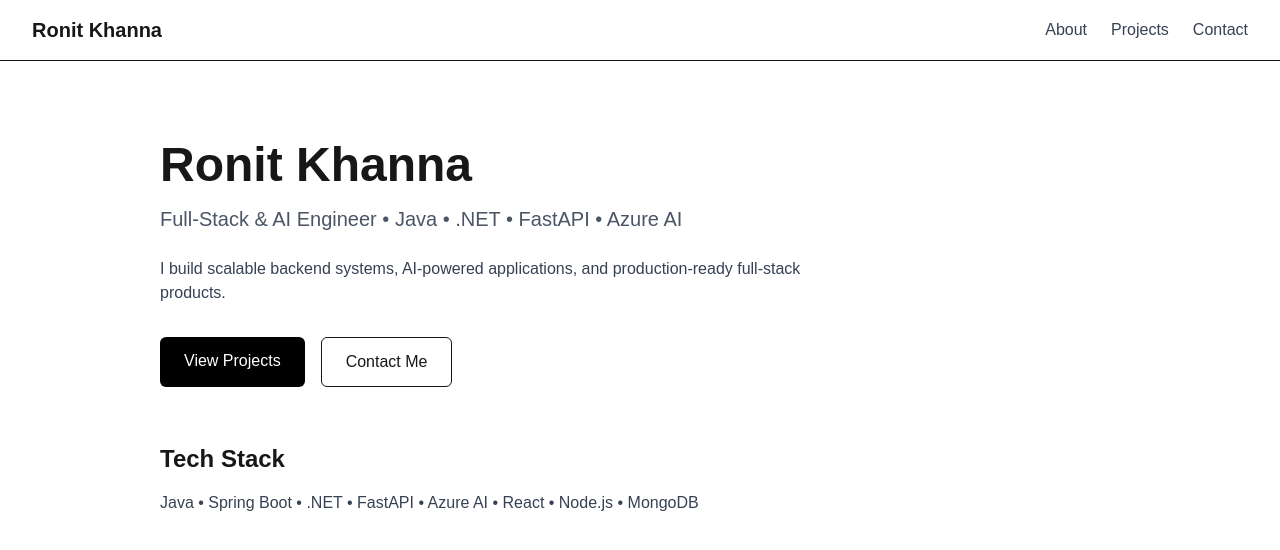
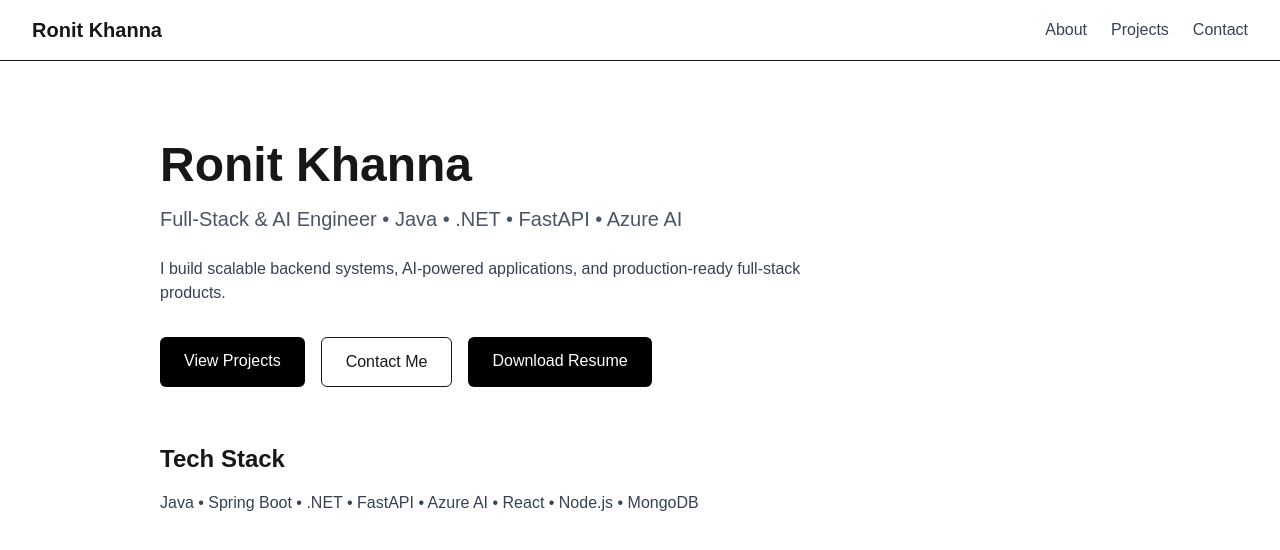
Before and after one commit to Ronn0905/portfolio, a Next.js app: page / in a window 1280 px wide. Shown: the top 550 px of the page. Built offline with nearby package versions, Linux system fonts and the light colour scheme.

Commit message:
Add resume download CTA and polish homepage layout

```diff
--- a/app/page.tsx
+++ b/app/page.tsx
@@ -12,7 +12,8 @@ export default function Home() {
         and production-ready full-stack products.
       </p>
 
-      <div className="mt-8 flex gap-4">
+      {/* CTA Buttons */}
+      <div className="mt-8 flex flex-wrap gap-4">
         <a
           href="/projects"
           className="px-6 py-3 bg-black text-white rounded-md"
@@ -26,16 +27,25 @@ export default function Home() {
         >
           Contact Me
         </a>
+
+        <a
+          href="/Ronit_Khanna_Resume.pdf"
+          target="_blank"
+          rel="noopener noreferrer"
+          className="px-6 py-3 bg-black text-white rounded-md"
+        >
+          Download Resume
+        </a>
       </div>
 
+      {/* Tech Stack */}
       <div className="mt-14">
-  <h2 className="text-2xl font-semibold">Tech Stack</h2>
+        <h2 className="text-2xl font-semibold">Tech Stack</h2>
 
-  <p className="mt-4 text-gray-700">
-    Java • Spring Boot • .NET • FastAPI • Azure AI • React • Node.js • MongoDB
-  </p>
-</div>
-
+        <p className="mt-4 text-gray-700">
+          Java • Spring Boot • .NET • FastAPI • Azure AI • React • Node.js • MongoDB
+        </p>
+      </div>
     </main>
   );
 }
```
